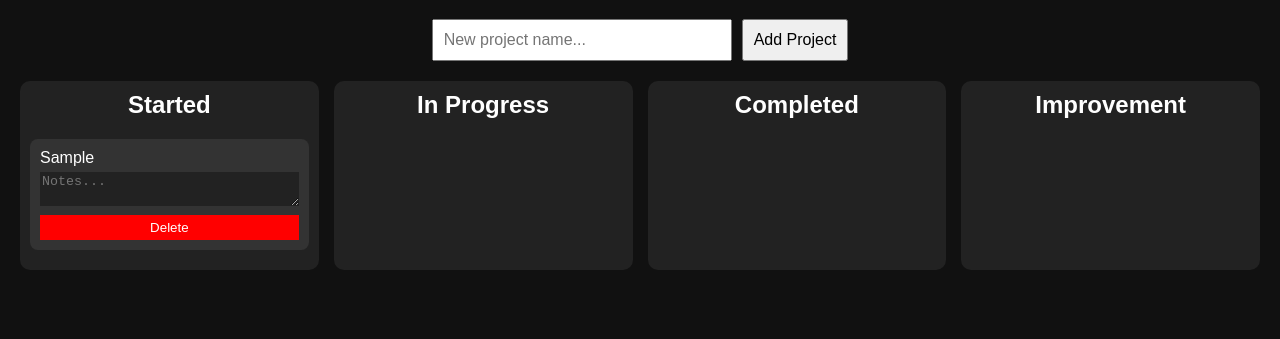
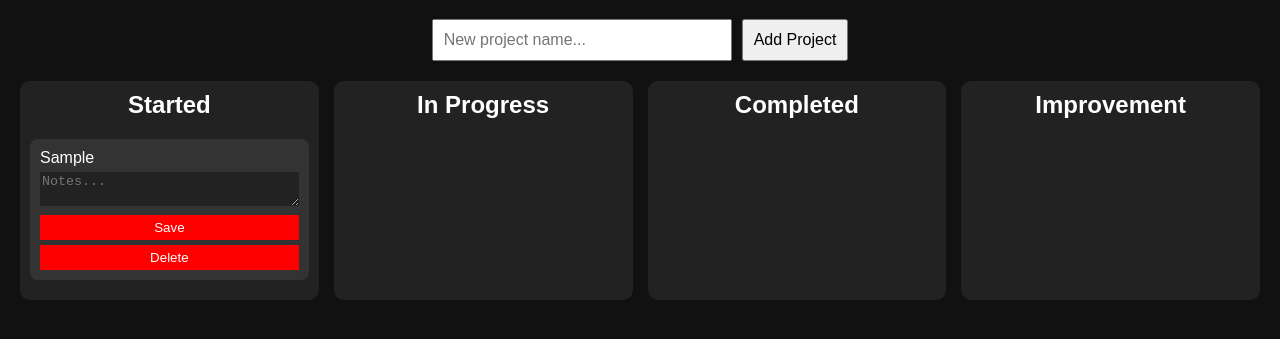
Before and after one commit to Gonzouk1983/checklist, a plain HTML site: page index.html in a window 1280 px wide. Both pictures are taken after typing "Sample" into the empty fields and a click on the button "Add Project". Shown: the part 81-420 px from the top of the page. Drawn offline with Linux system fonts and the light colour scheme.

Commit message:
Update index.html

```diff
--- a/index.html
+++ b/index.html
@@ -53,6 +53,10 @@
       margin-top: 5px;
       width: 100%;
       cursor: pointer;
+    }
+    .save-button {
+      background: #28a745;
+      margin-top: 5px;
     }
     #new-project {
       margin: 20px 0;
@@ -132,14 +136,15 @@
       card.innerHTML = `
         <div class="title" contenteditable="true">${title}</div>
         <textarea placeholder="Notes...">${notes || ""}</textarea>
+        <button class="save-button">Save</button>
         <button onclick="this.parentElement.remove(); saveState()">Delete</button>
       `;
 
       const titleDiv = card.querySelector(".title");
       const notesArea = card.querySelector("textarea");
+      const saveBtn = card.querySelector(".save-button");
 
-      titleDiv.addEventListener("input", saveState);
-      notesArea.addEventListener("input", saveState);
+      saveBtn.addEventListener("click", saveState);
 
       card.addEventListener("dragstart", e => {
         e.dataTransfer.setData("text/plain", null);
```
